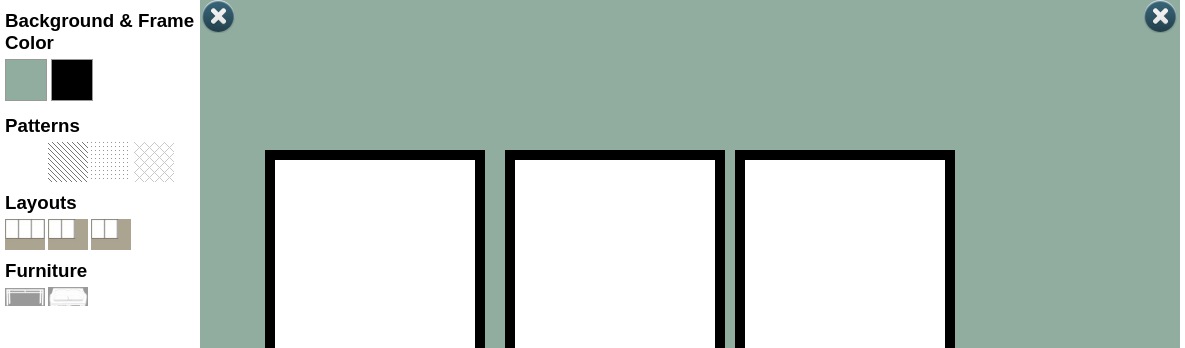
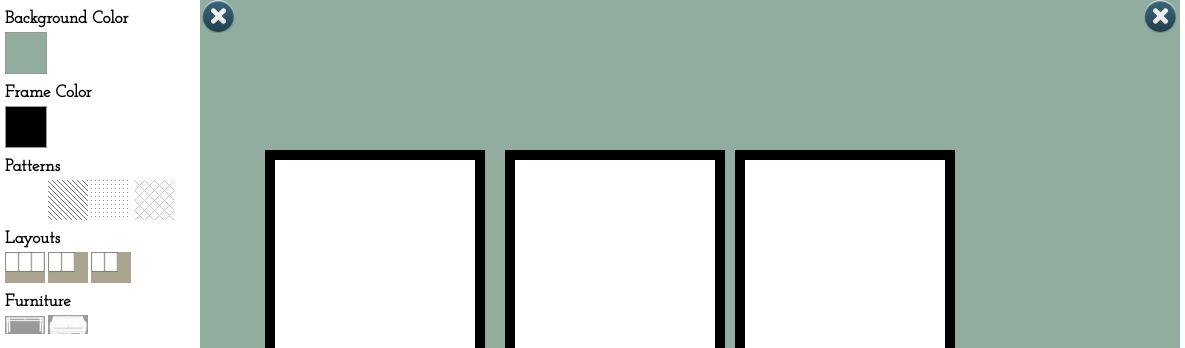
Before and after one commit to windhood/window-display, a plain HTML site: page index.html in a window 1280 px wide. Shown: the top 348 px of the page, 0-1185 px from the left. Drawn offline with Linux system fonts and the light colour scheme; grey boxes are pictures that could not be loaded.

Commit message:
More UI changes.

```diff
--- a/css/style.css
+++ b/css/style.css
@@ -1,9 +1,10 @@
 body { background: #91ada0; margin: 0px; }
 a { border: none; outline: none; }
 img { border: none; }
-h3 { margin: 10px 0px 5px 0px; font-family: sans-serif; }
+h3 { margin: 10px 0px 5px 0px; font-family: sans-serif; font-family: "Josefin Slab"; font-size: 17px; }
 
 #background { width: 100%; height: 450px; position: relative; background-repeat: no-repeat; background-position: 50% bottom; }
+#bg_furniture { position: absolute; bottom: 0px; width: 100%; height: 200px; background-repeat: no-repeat; background-position: 50% 0px; z-index: 1; }
  #display { position: absolute; }
  #display div { border: 10px solid #000; background: #FFF; position: absolute; overflow: hidden; }
  #display div img { position: relative; z-index: 10; }
@@ -11,10 +12,10 @@ h3 { margin: 10px 0px 5px 0px; font-family: sans-serif; }
  #display div.hovering { border: 10px solid #999; }
 .dragger img { width: 90px; }
 
-#phototab { height: 500px; width: 136px; position: absolute; right: 0px; }
+#phototab { height: 500px; width: 136px; position: absolute; right: 0px; z-index: 10; }
  #phototab_left { float: left; width: 34px; overflow: hidden; }
  #phototab_right { float: right; width: 100px; background: #FFF; height: 500px; }
-#configs { height: 500px; width: 236px; position: absolute; left: 0px; }
+#configs { height: 500px; width: 236px; position: absolute; left: 0px; z-index: 10; }
  #config_left { float: left; width: 195px; background: #FFF; height: 500px; padding-left: 5px; }
  #config_right { float: right; width: 34px; overflow: hidden; }
 
@@ -38,6 +39,7 @@ a.close:hover { background-position: -235px -34px; }
 #furniture { margin-top: 5px; }
 #furniture a { background-color: #999; display: inline-block; margin: 0px 3px 0px 0px; }
   #furniture img { width: 40px; }
+
 
 #image_functions { display: none; position: absolute; background: transparent url(../images/tooltips.png) 0px -68px no-repeat; width: 170px; z-index: 80; height: 100px; }
 #image_functions a { background: transparent url(../images/tooltips.png) no-repeat; width: 33px; height: 33px; display: block; float: left; margin-right: 2px; }
@@ -78,7 +80,7 @@ a.close:hover { background-position: -235px -34px; }
 .jcarousel-prev-disabled-vertical:active { cursor: default; opacity: 0.5; }
 
 /* Color picker */
-.colorpicker { width: 356px; height: 176px; overflow: hidden; position: absolute; background: url(../images/colorpicker_background.png); font-family: Arial, Helvetica, sans-serif; display: none; }
+.colorpicker { width: 356px; height: 176px; overflow: hidden; position: absolute; background: url(../images/colorpicker_background.png); font-family: Arial, Helvetica, sans-serif; display: none; z-index: 100; }
 .colorpicker_color { width: 150px; height: 150px; left: 14px; top: 13px; position: absolute; background: #f00; overflow: hidden; cursor: crosshair; }
 .colorpicker_color div { position: absolute; top: 0; left: 0; width: 150px; height: 150px; background: url(../images/colorpicker_overlay.png); }
 .colorpicker_color div div { position: absolute; top: 0; left: 0; width: 11px; height: 11px; overflow: hidden; background: url(../images/colorpicker_select.gif); margin: -5px 0 0 -5px; }
--- a/index.html
+++ b/index.html
@@ -10,6 +10,7 @@
 	<script type="text/javascript" src="js/jquery.jcarousel.min.js"></script>
 	<script type="text/javascript" src="js/site.js"></script>
 	<script type="text/javascript" src="js/colorpicker.js"></script>
+	<link rel="stylesheet" type="text/css" href="http://fonts.googleapis.com/css?family=Josefin+Slab">
 </head>
 <body>
 <div id="background">
@@ -17,12 +18,16 @@
 	</div>
 	<div id="configs">
 		<div id="config_left">
-			<h3>Background & Frame Color</h3>
+			<h3>Background Color</h3>
 			<div id="bg_color"></div>
+			<h3>Frame Color</h3>
 			<div id="frame_color"></div>
-			<div id="patterns"><h3>Patterns</h3></div>
-			<div id="layouts"><h3>Layouts</h3></div>
-			<div id="furniture"><h3>Furniture</h3></div>
+			<h3>Patterns</h3>
+			<div id="patterns"></div>
+			<h3>Layouts</h3>
+			<div id="layouts"></div>
+			<h3>Furniture</h3>
+			<div id="furniture"></div>
 		</div>
 		<div id="config_right">
 			<a href="#" class="close"></a>
@@ -58,6 +63,7 @@
 </div>
 		</div>
 	</div>
+	<div id="bg_furniture"></div>
 </div>
 <div id="image_functions">
 	<a href="#" id="zoomin"></a>
--- a/js/site.js
+++ b/js/site.js
@@ -1,19 +1,21 @@
 var current_region;
 
 $(function() {
-	$('#background').height($(window).height());
-	$('#background').hover(function() {
+	$('#background')
+		.height($(window).height())
+		.hover(function() {
 			$('#image_functions').fadeOut();
 		});
 	$.ui.draggable.prototype.destroy = function (ul, item) { };
 	$('#photos').jcarousel({ vertical: true });
-	$('#bg_color').data('value', '#91ada0');
-	$('#bg_color').ColorPicker({
+	$('#bg_color')
+		.data('value', '#91ada0')
+		.ColorPicker({
 			color: '#91ada0',
 			onSubmit: function (hsb, hex, rgb, el) {
 				$('body').css('backgroundColor', '#' + hex);
 				$('#bg_color').css('backgroundColor', '#' + hex);
-			$(this).data('value', '#' + hex);
+				$('#bg_color').data('value', '#' + hex);
 				$(el).ColorPickerHide();
 			},
 			onShow: function (colpkr) {
@@ -55,7 +57,7 @@ $(function() {
 			.attr('href', '#')
 			.append(img)
 			.click(function() {
-				//$('#background').css('background-image', "url(" + i.large + ")");
+				$('#bg_furniture').css('background-image', "url(" + i.large + ")");
 				return false;
 			});
 		$('#furniture').append(link);
@@ -170,6 +172,11 @@ var update_layout = function(layout) {
 
 var set_image_size = function(element, img) {
 	var img_aspect_ratio = img.width() / img.height();
+	if(img.height() == 0) {
+		// load image, then do other stuff
+	}
+console.log(img.width());
+console.log(img.height());
 	var div_aspect_ratio = $(element).width() / $(element).height();
 	if(img_aspect_ratio >= div_aspect_ratio) {
 		var new_width = img.width()*$(element).height()/$(img).height();
@@ -193,7 +200,15 @@ var drag_drop = function(element, dropped) {
 		.attr('src', dropped.find('img').attr('src').replace(/-[0-9][0-9][0-9]x[0-9][0-9][0-9]\.jpg/, '.jpg'))
 		.css('display', 'none');
 	$(element).append(img);
+console.log($(img).height());
+	if($(img).height() > 0) {
 		set_image_size(element, img);
+	} else {
+		$.get($(img).attr('src'), function(data) {
+console.log('inside here??');
+			set_image_size(element, img);
+		});
+	}
 	return;
 };
 
```
Lines whose indentation alone changed are shown as unchanged.
